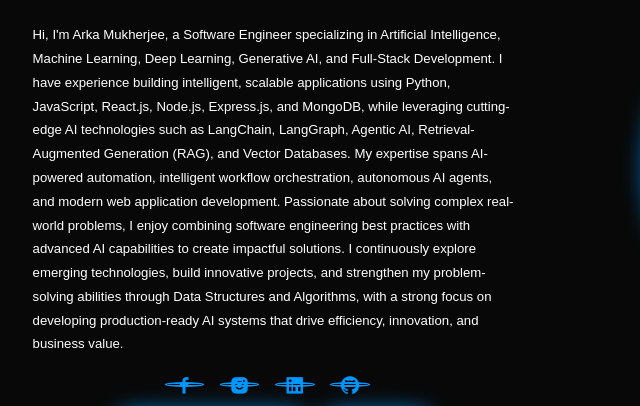
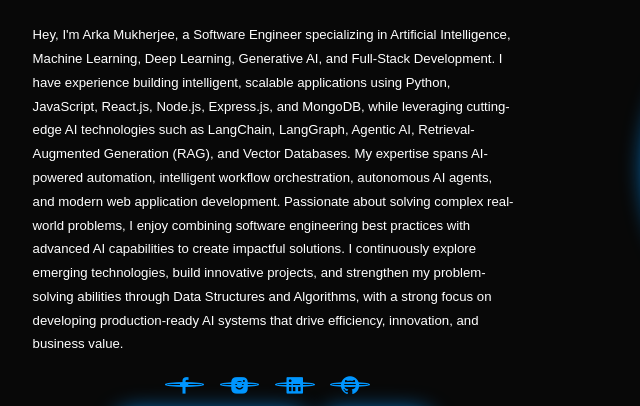
Before and after one commit to Rendro10/PortFolio_Arka, a plain HTML site: page index.html in a window 1280 px wide. Shown: the part 249-655 px from the top of the page, 121-761 px from the left. Drawn offline with nearby package versions, Linux system fonts and the light colour scheme; files whose address does not match are found by name.

Commit message:
added test commit

```diff
--- a/index.html
+++ b/index.html
@@ -31,7 +31,7 @@
         <div class="home-content">
             <h1>Hello, I'm <span>Arka</span></h1>
             <h3 class="text-animation">I'm a <span></span></h3>
-            <p>Hi, I'm Arka Mukherjee, a Software Engineer specializing in Artificial Intelligence, Machine Learning, Deep Learning, Generative AI, and Full-Stack Development. I have experience building intelligent, scalable applications using Python, JavaScript, React.js, Node.js, Express.js, and MongoDB, while leveraging cutting-edge AI technologies such as LangChain, LangGraph, Agentic AI, Retrieval-Augmented Generation (RAG), and Vector Databases. My expertise spans AI-powered automation, intelligent workflow orchestration, autonomous AI agents, and modern web application development. Passionate about solving complex real-world problems, I enjoy combining software engineering best practices with advanced AI capabilities to create impactful solutions. I continuously explore emerging technologies, build innovative projects, and strengthen my problem-solving abilities through Data Structures and Algorithms, with a strong focus on developing production-ready AI systems that drive efficiency, innovation, and business value.</p>
+            <p>Hey, I'm Arka Mukherjee, a Software Engineer specializing in Artificial Intelligence, Machine Learning, Deep Learning, Generative AI, and Full-Stack Development. I have experience building intelligent, scalable applications using Python, JavaScript, React.js, Node.js, Express.js, and MongoDB, while leveraging cutting-edge AI technologies such as LangChain, LangGraph, Agentic AI, Retrieval-Augmented Generation (RAG), and Vector Databases. My expertise spans AI-powered automation, intelligent workflow orchestration, autonomous AI agents, and modern web application development. Passionate about solving complex real-world problems, I enjoy combining software engineering best practices with advanced AI capabilities to create impactful solutions. I continuously explore emerging technologies, build innovative projects, and strengthen my problem-solving abilities through Data Structures and Algorithms, with a strong focus on developing production-ready AI systems that drive efficiency, innovation, and business value.</p>
 
             <div class="social-icons">
                 <a target="_blank" href="https://www.facebook.com/rick.mukherjee.923?mibextid=ZbWKwL"><i class='bx bxl-facebook'></i></a>
```
